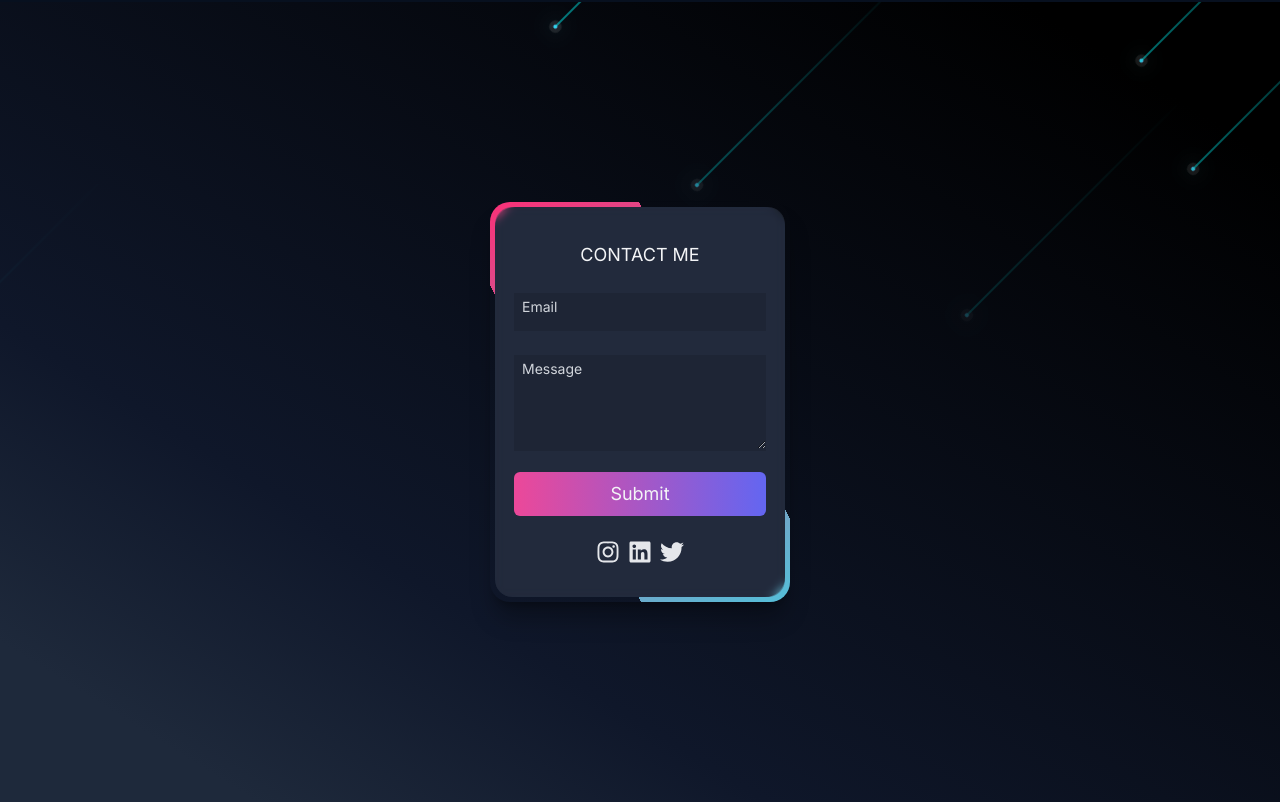
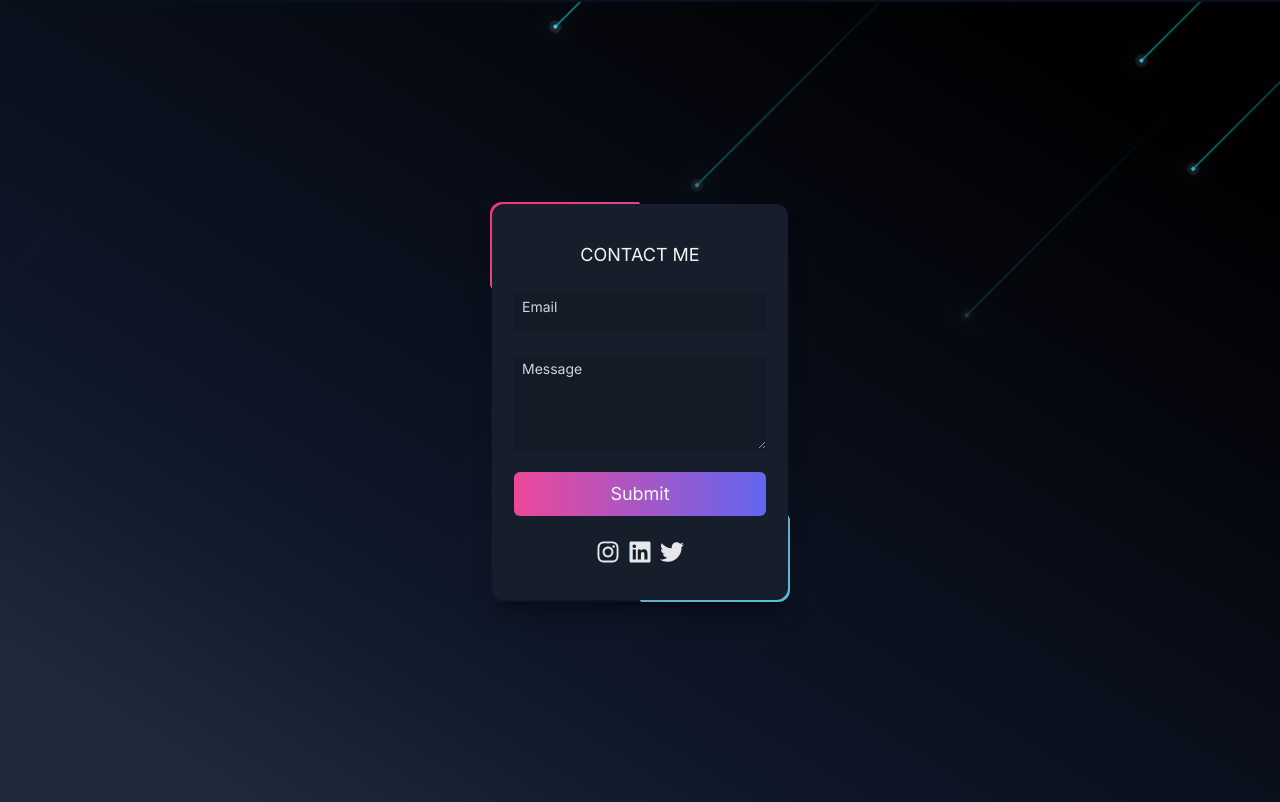
Before and after one commit to tommyeight8/portfolio, a Next.js app: page / in a window 1280 px wide. Shown: the part 3998-4800 px from the top of the page. Built offline with nearby package versions, Linux system fonts and the light colour scheme.

Commit message:
contact form icons color update

```diff
--- a/app/components/Contact.tsx
+++ b/app/components/Contact.tsx
@@ -2,6 +2,7 @@
 
 import ShootingStars from "./ShootingStars"
 import Image from "next/image"
+import Link from "next/link"
 
 import { FaLinkedin, FaTwitter, FaInstagram } from 'react-icons/fa'
 
@@ -14,10 +15,10 @@ const Contact = () => {
     // </section>
     <section className='flex items-center justify-center h-screen w-full relative' id='contact'>
         <div className={`relative w-[300px] h-[400px] flex justify-center items-center
-            bg-transparent shadow-xl shadow-black/30 rounded-[20px] before:absolute before:w-[170px] before:h-[130%]
-            overflow-hidden before:bg-gradient-to-t from-[#ff2d75] to to-[#4fc3dc]
-            before:animate-[spin_15s_linear_infinite] after:absolute after:bg-slate-900
-            after:inset-[5px] after:rounded-[20px]`}>
+            bg-transparent shadow-xl shadow-black/30 rounded-xl before:absolute before:w-[170px] before:h-[130%]
+            overflow-hidden before:bg-gradient-to-t before:from-[#ff2d75] before:to-[#4fc3dc]
+            before:animate-[spin_15s_linear_infinite] after:absolute after:bg-[#161e2b]
+            after:inset-[2px] after:rounded-xl`}>
             <div className="z-20 w-full p-4">
                 <h2 className="text-lg uppercase mb-4 text-center text-gray-100">Contact Me</h2>
                 <form action="" className="flex flex-col text-sm items-center justify-center">
@@ -77,14 +78,17 @@ const Contact = () => {
                     </div>
 
                     <div className="flex gap-2 mt-4">
-                          <FaInstagram className="text-gray-200 text-2xl" />
-                          <FaLinkedin className="text-gray-200 text-2xl" />
-                          <FaTwitter className="text-gray-200 text-2xl" />
+                          <Link href='#'>
+                            <FaInstagram className="social-icons" />
+                          </Link>
+                          <Link href='#'>
+                            <FaLinkedin className="social-icons" />
+                          </Link>
+                          <Link href='#'>
+                            <FaTwitter className="social-icons" />
+                          </Link>
                     </div>
                 </form>
-            </div>
-            <div className="absolute bg-slate-300/10 backdrop-blur-sm z-10 inset-[5px] rounded-[17px]">
-
             </div>
         </div>
         <ShootingStars />
--- a/app/globals.css
+++ b/app/globals.css
@@ -1,3 +1,9 @@
 @tailwind base;
 @tailwind components;
 @tailwind utilities;
+
+@layer components {
+    .social-icons {
+        @apply text-gray-200 text-2xl hover:text-cyan-400 transition duration-200
+    }
+}
```
